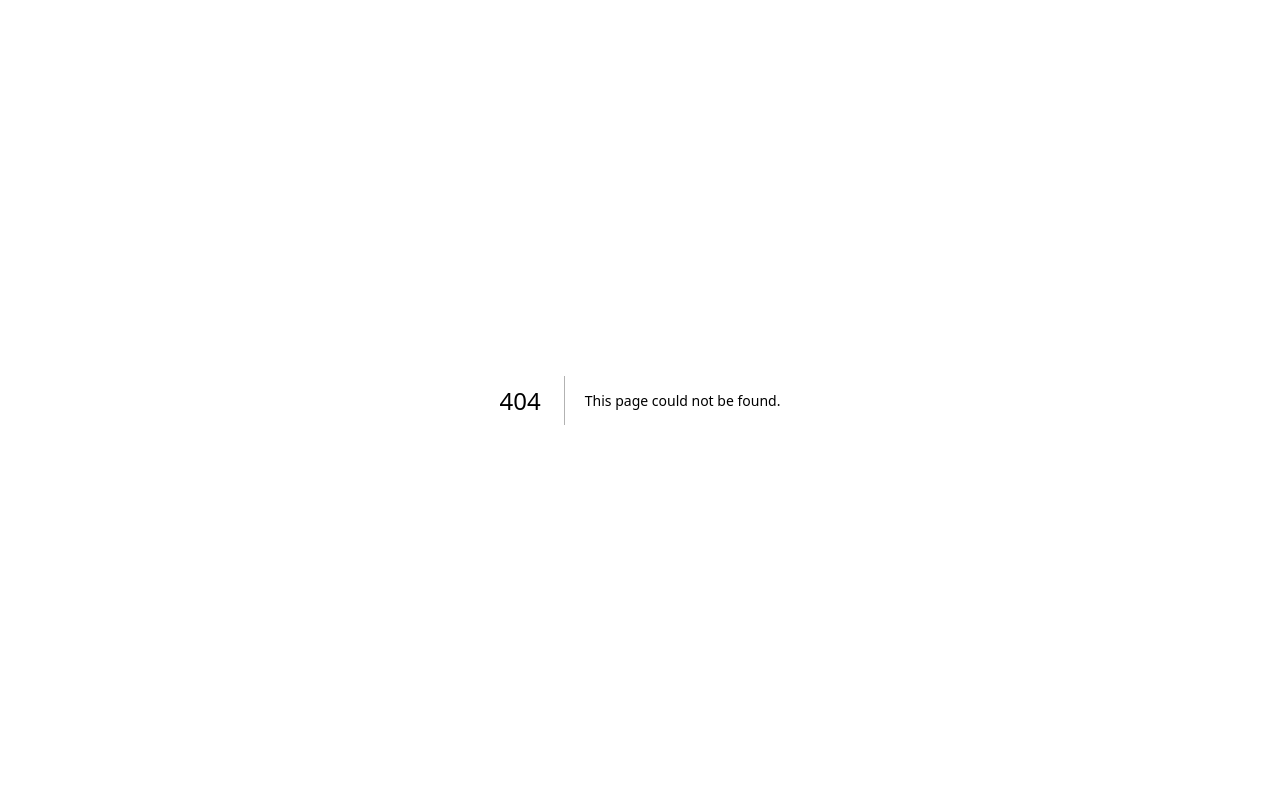
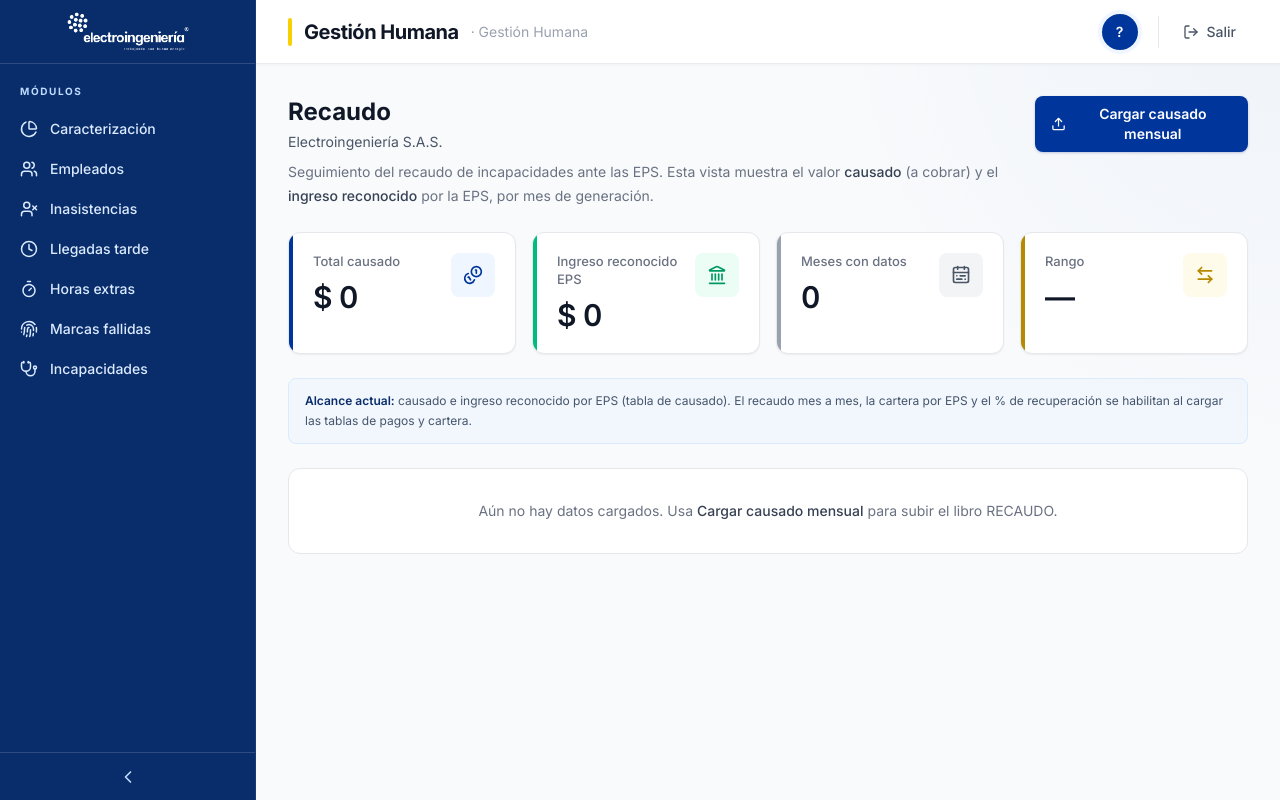
Before and after one commit to j-montoya-ei/electro-analytics-web, a Next.js app: page /recaudo in a window 1280 px wide. Before the commit this address had no page. Built offline with nearby package versions, Linux system fonts and the light colour scheme; no server answers; the database is empty.

Commit message:
Create page.tsx

```diff
--- /dev/null
+++ b/app/(protected)/recaudo/page.tsx
@@ -0,0 +1,101 @@
+// ═══════════════════════════════════════════════════════════
+// Página Recaudo (parcial — tabla a: causado_mensual)
+// Server Component: jala vw_causado_mensual, calcula KPIs de
+// causado e ingreso reconocido por EPS y delega los gráficos al
+// cliente RecaudoGraficos. Mantiene el botón de carga.
+//
+// Recaudo mes a mes y cartera por EPS se agregan cuando se carguen
+// las tablas (b) recaudo_pagos y (c) cartera_eps.
+//
+// Ubicación: app/(protected)/recaudo/page.tsx
+// ═══════════════════════════════════════════════════════════
+
+import { createClient } from '@/lib/supabase/server'
+import CargarCausadoMensualBoton from '@/components/CargarCausadoMensualBoton'
+import RecaudoGraficos, { type CausadoRow } from '@/components/RecaudoGraficos'
+import KpiCard from '@/components/KpiCard'
+import { Coins, Landmark, CalendarRange, ArrowLeftRight } from 'lucide-react'
+
+export const dynamic = 'force-dynamic'
+
+const nn = (v: number | string | null | undefined) => {
+  const n = typeof v === 'number' ? v : v == null ? 0 : Number(v)
+  return Number.isFinite(n) ? n : 0
+}
+const fmtCOP = (n: number) =>
+  new Intl.NumberFormat('es-CO', { style: 'currency', currency: 'COP', maximumFractionDigits: 0 }).format(n)
+
+const MES_ABBR = ['ene', 'feb', 'mar', 'abr', 'may', 'jun', 'jul', 'ago', 'sep', 'oct', 'nov', 'dic']
+const mesLabel = (periodo?: string) => {
+  const [y, m] = (periodo ?? '').split('-')
+  return `${MES_ABBR[Number(m) - 1] ?? m} ${(y ?? '').slice(2)}`
+}
+
+export default async function RecaudoPage() {
+  const supabase = await createClient()
+
+  const { data, error } = await supabase
+    .from('vw_causado_mensual')
+    .select('*')
+    .order('mes_generacion', { ascending: true })
+    .limit(5000)
+
+  const rows = (data ?? []) as CausadoRow[]
+
+  const totalCausado = rows.reduce((s, r) => s + nn(r.valor_causado), 0)
+  const totalIngreso = rows.reduce((s, r) => s + nn(r.valor_ingreso), 0)
+  const meses = rows.length
+  const rango =
+    meses > 0 ? `${mesLabel(rows[0].periodo)} – ${mesLabel(rows[meses - 1].periodo)}` : '—'
+
+  return (
+    <div className="max-w-7xl mx-auto space-y-6">
+      {/* Encabezado */}
+      <div className="flex flex-col gap-4 sm:flex-row sm:items-start sm:justify-between">
+        <div>
+          <h2 className="text-2xl font-bold text-gray-900">Recaudo</h2>
+          <p className="text-sm text-gray-600 mt-1">Electroingeniería S.A.S.</p>
+          <p className="mt-2 max-w-3xl text-sm leading-6 text-gray-500">
+            Seguimiento del recaudo de incapacidades ante las EPS. Esta vista muestra el valor{' '}
+            <span className="font-medium text-gray-700">causado</span> (a cobrar) y el{' '}
+            <span className="font-medium text-gray-700">ingreso reconocido</span> por la EPS, por
+            mes de generación.
+          </p>
+        </div>
+        <CargarCausadoMensualBoton />
+      </div>
+
+      {error ? (
+        <div className="bg-red-50 border border-red-200 rounded-lg p-4">
+          <p className="text-sm font-medium text-red-800">No se pudo cargar el módulo de recaudo</p>
+          <p className="text-sm text-red-600 mt-1">{error.message}</p>
+        </div>
+      ) : (
+        <>
+          {/* KPIs */}
+          <div className="grid grid-cols-1 sm:grid-cols-2 lg:grid-cols-4 gap-4">
+            <KpiCard label="Total causado" value={fmtCOP(totalCausado)} tone="blue" icon={<Coins className="w-5 h-5" />} />
+            <KpiCard label="Ingreso reconocido EPS" value={fmtCOP(totalIngreso)} tone="green" icon={<Landmark className="w-5 h-5" />} />
+            <KpiCard label="Meses con datos" value={meses} tone="gray" icon={<CalendarRange className="w-5 h-5" />} />
+            <KpiCard label="Rango" value={rango} tone="yellow" icon={<ArrowLeftRight className="w-5 h-5" />} />
+          </div>
+
+          {/* Nota de alcance */}
+          <div className="rounded-lg border border-blue-100 bg-blue-50/60 px-4 py-3 text-xs leading-5 text-slate-600">
+            <span className="font-semibold text-[#092d6b]">Alcance actual:</span> causado e ingreso
+            reconocido por EPS (tabla de causado). El recaudo mes a mes, la cartera por EPS y el % de
+            recuperación se habilitan al cargar las tablas de pagos y cartera.
+          </div>
+
+          {meses === 0 ? (
+            <div className="rounded-xl border border-gray-200 bg-white p-8 text-center text-sm text-gray-500">
+              Aún no hay datos cargados. Usa <span className="font-medium text-gray-700">Cargar causado mensual</span> para subir el libro RECAUDO.
+            </div>
+          ) : (
+            <RecaudoGraficos rows={rows} />
+          )}
+        </>
+      )}
+    </div>
+  )
+}
```
